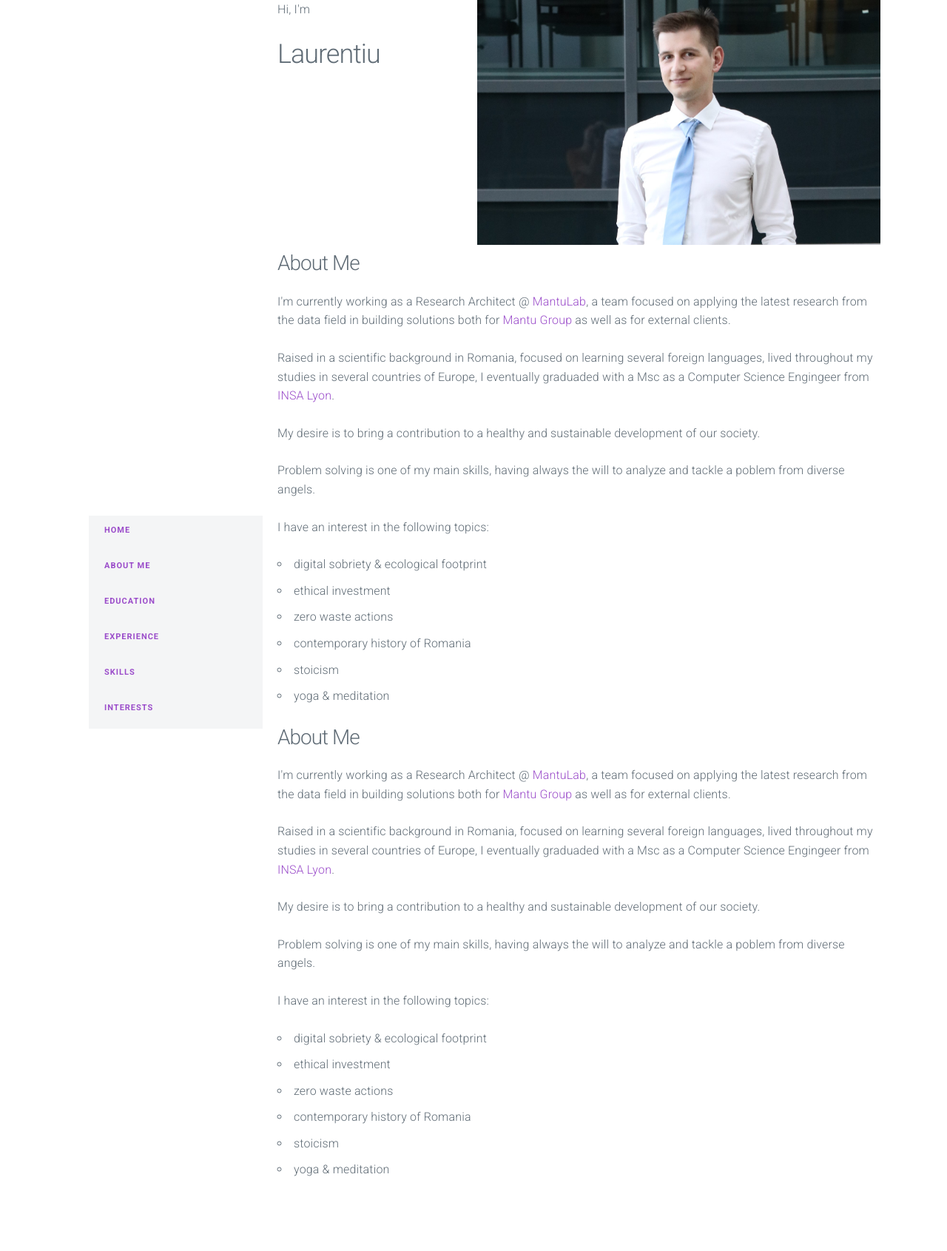
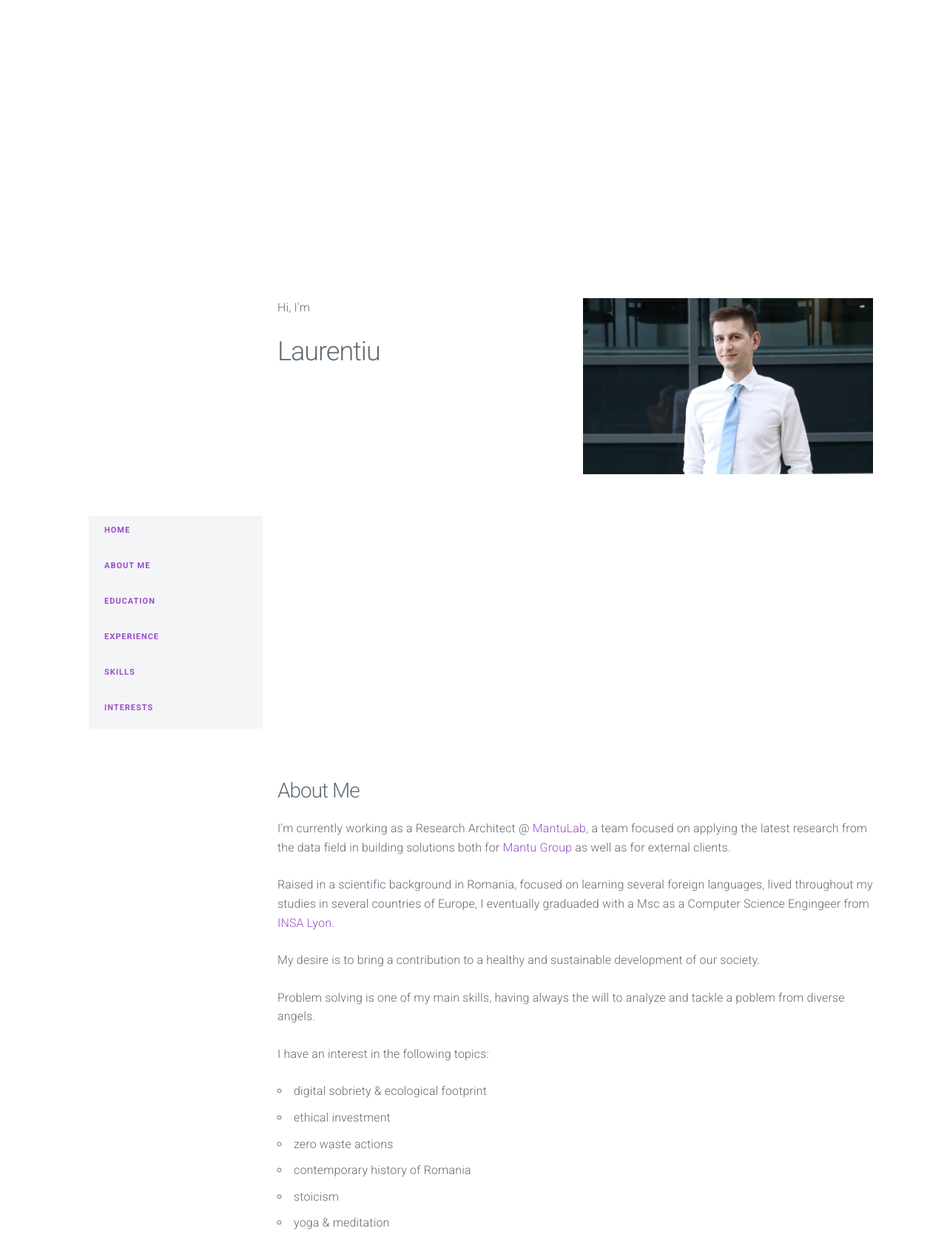
Before and after one commit to lcapatina/personal-website, a Jekyll site: the page built from index.html, in a window 1280 px wide. Shown: the whole page at 74% size. Built offline with Jekyll 4.4.1, drawn with Linux system fonts in a browser that asks for light colours; nearby versions of some CDN libraries.

Commit message:
decent version of 2 section movement

```diff
--- a/_layouts/default.html
+++ b/_layouts/default.html
@@ -14,7 +14,7 @@
         <div class="column column-25" id="nav-bar-column">
           {% include navigation.html %}
         </div>
-        <div class="column" id="container">
+        <div class="column" id="cv-container">
           {{ content }}
         </div>
       </div>
--- a/_sass/main.scss
+++ b/_sass/main.scss
@@ -42,8 +42,9 @@
   transform: translateY(-50%);
 }
 
-#container {
+#cv-container {
     overflow-y: auto;
+    scroll-behavior: smooth;
     position: relative;
 }
 
@@ -51,3 +52,16 @@
     height: 100%;
     overflow: hidden;
   }
+
+.selected-section {
+    padding: 50% 0;
+    //display: table-cell;
+    //vertical-align: middle;
+
+}
+
+.inner-selection {
+    margin: 0 auto;
+    width: 300px;
+    height: 100px;
+}
--- a/assets/js/main.js
+++ b/assets/js/main.js
@@ -1,9 +1,13 @@
 document.getElementById("home-button").onclick=function(){
   console.log("button clicked!");
+  //document.getElementById('aboutme').classList.remove("selected-section");
+  //document.getElementById('home').classList.add("selected-section");
   document.getElementById('home').scrollIntoView();
 }
 
 document.getElementById("aboutme-button").onclick=function(){
   console.log("button clicked!");
+  //document.getElementById('home').classList.remove("selected-section");
+  //document.getElementById('aboutme').classList.add("selected-section");
   document.getElementById('aboutme').scrollIntoView();
 }
--- a/index.html
+++ b/index.html
@@ -2,12 +2,12 @@
 layout: default
 title: My website
 ---
-
-<div class="section row" id="home">
+<div class="row"></div>
+<div class="container row selected-section" id="home">
     <div class="column">
         <p>Hi, I'm <h2>Laurentiu</h2></p>
     </div>
-    <div>
+    <div class="column">
         <img src="{{site.baseurl}}/assets/img/test_image.JPG">
     </div>
 </div>
@@ -43,35 +43,3 @@
         </div>
     </div>
 </div>
-
-<div class="section row" id="aboutmetest">
-    <div class="column">
-        <h3 class="title">
-        About Me
-        </h3>
-        <div>
-            <p>
-                I'm currently working as a Research Architect @ <a href="https://www.mantulab.com">MantuLab</a>, a team focused on applying the latest research from the data field in building solutions both for <a href="https://www.mantu.com">Mantu Group</a> as well as for external clients.
-            </p>
-            <p>
-                Raised in a scientific background in Romania, focused on learning several foreign languages, lived throughout my studies in several countries of Europe, I eventually graduaded with a Msc as a Computer Science Engingeer from <a href="https://www.insa-lyon.fr/">INSA Lyon</a>.
-            </p>
-            <p>
-                My desire is to bring a contribution to a healthy and sustainable development of our society.
-            </p>
-            <p>
-                Problem solving is one of my main skills, having always the will to analyze and tackle a poblem from diverse angels.
-            </p>
-            </p>
-                I have an interest in the following topics:
-            </p>
-            <ul>
-                {% for item in site.data.interests  %}
-                    <li>
-                    {{item.name}}
-                    </li>
-                {% endfor  %}
-            </ul>
-        </div>
-    </div>
-</div>
```
